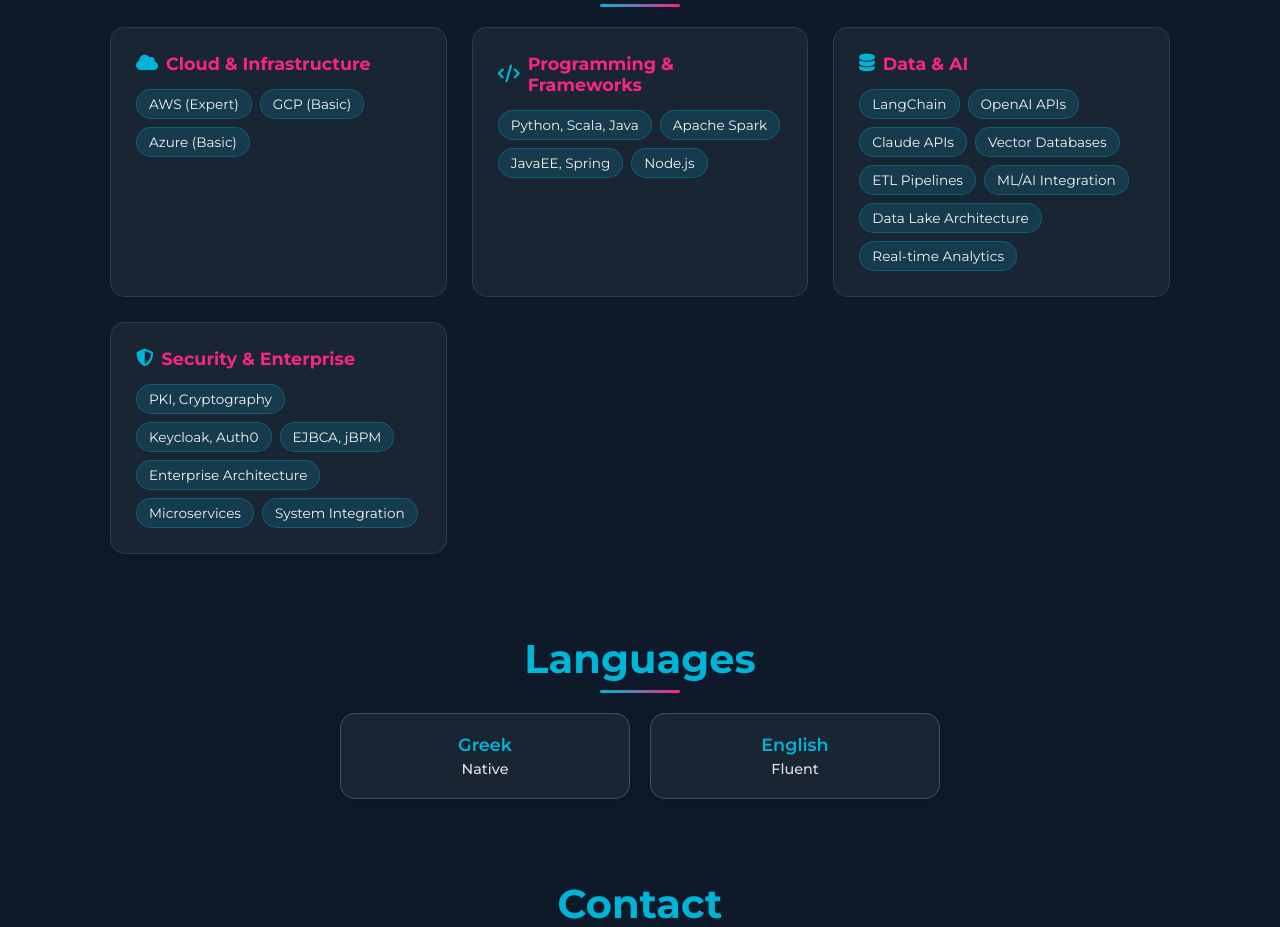
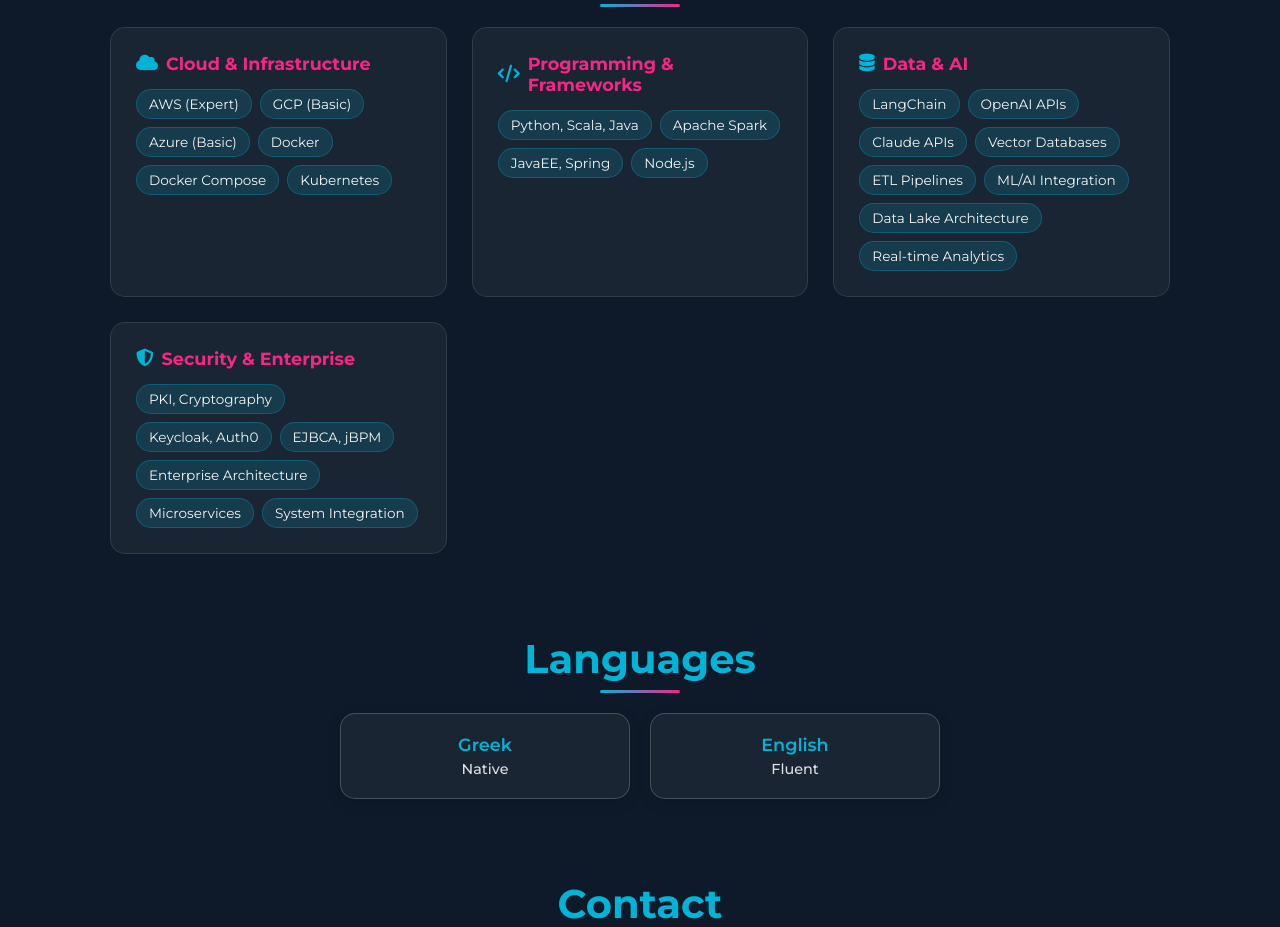
Before and after one commit to ppolydoras/ppolydoras.github.io, a plain HTML site: page index.html in a window 1280 px wide. Shown: the part 5164-6091 px from the top of the page. Drawn offline with Linux system fonts and the light colour scheme.

Commit message:
Cloud & Infra: add Docker, Docker Compose, Kubernetes (minisite + PDF)

```diff
--- a/index.html
+++ b/index.html
@@ -1385,6 +1385,9 @@
             <span class="tech-item">AWS (Expert)</span>
             <span class="tech-item">GCP (Basic)</span>
             <span class="tech-item">Azure (Basic)</span>
+            <span class="tech-item">Docker</span>
+            <span class="tech-item">Docker Compose</span>
+            <span class="tech-item">Kubernetes</span>
           </div>
         </div>
         <div class="expertise-category">
@@ -1764,7 +1767,7 @@
 
             <div style="margin-bottom: 8px;">
               <div style="font-size: 10px; font-weight: bold; margin-bottom: 4px; color: #0ba5ec;">Cloud & Infrastructure</div>
-              <div style="font-size: 8px; line-height: 1.3; color: #555;">AWS (Expert), GCP (Basic), Azure (Basic)</div>
+              <div style="font-size: 8px; line-height: 1.3; color: #555;">AWS (Expert), GCP (Basic), Azure (Basic), Docker, Docker Compose, Kubernetes</div>
             </div>
 
             <div style="margin-bottom: 8px;">
```
